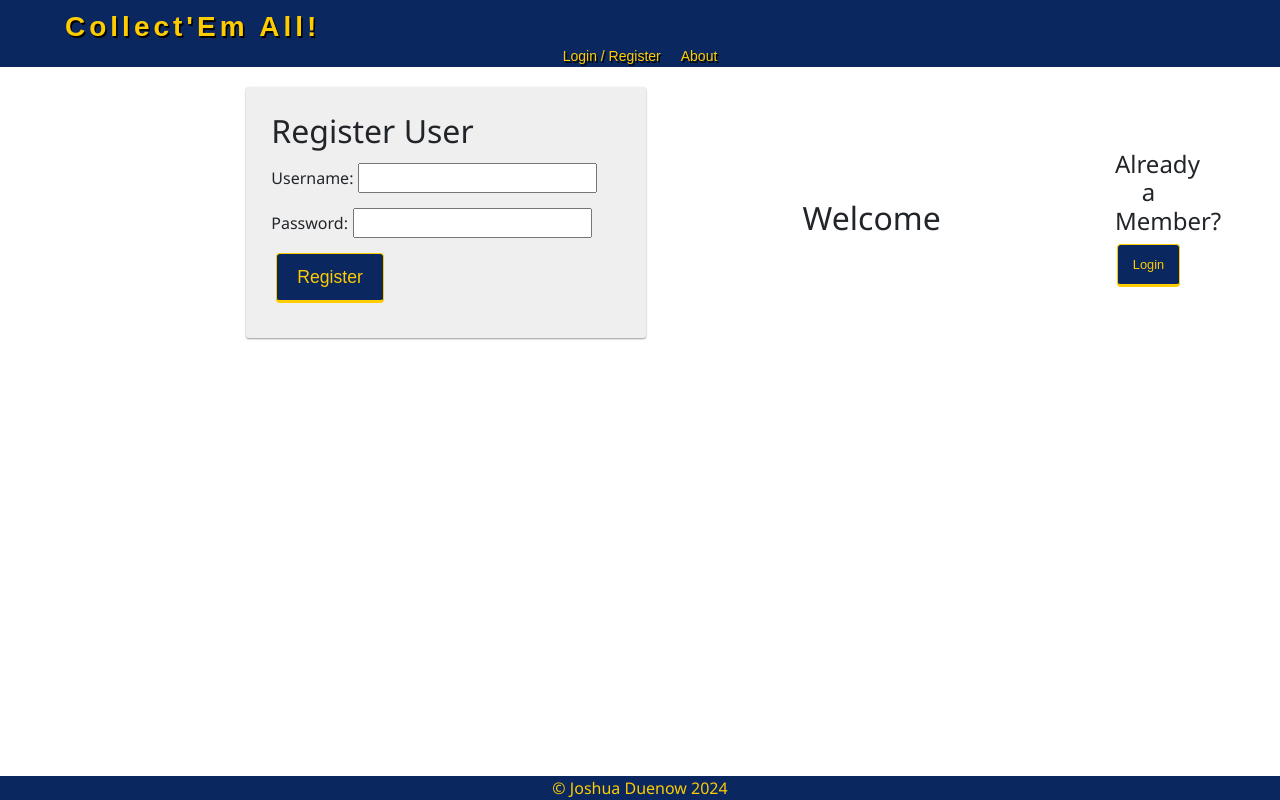
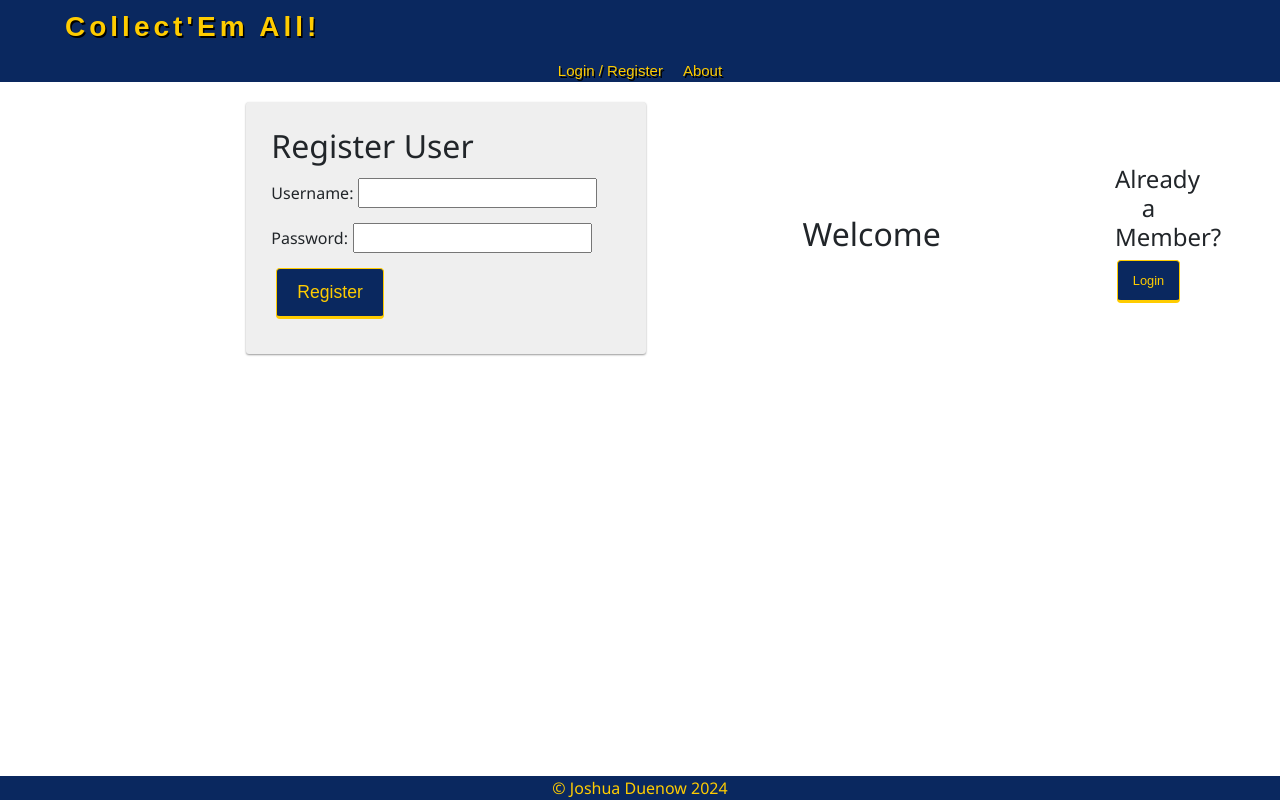
Before and after one commit to joshjduenow/prime-solo-project-collectEmAll, a React (Create React App) app: page /saved#/home in a window 1280 px wide. Built offline with nearby package versions, Linux system fonts and the light colour scheme; no server answers; a web font is replaced by a local one.

Commit message:
some styling edits

```diff
--- a/src/components/Header/Header.css
+++ b/src/components/Header/Header.css
@@ -8,5 +8,6 @@
   text-shadow: 1.5px 1.5px black;
   padding-top: 10px;
   padding-left: 65px;
+  padding-bottom: 15px;
   margin: 0;
 }
--- a/src/components/Nav/Nav.css
+++ b/src/components/Nav/Nav.css
@@ -21,7 +21,7 @@
   text-align: center;
   padding: 8px 10px;
   text-decoration: none;
-  font-size: 14px;
+  font-size: 15px;
 
   /* these last two make the logout button in
   the nav bar look like another link */
--- a/src/components/Pokeball/Pokeball.css
+++ b/src/components/Pokeball/Pokeball.css
@@ -27,8 +27,8 @@
 
   .pokeball-container {
     position: absolute;
-    top: 72px; /* Adjust this value to position the circle vertically */
-    left: 140px; /* Adjust this value to position the circle horizontally */
+    top: 85px; /* Adjust this value to position the circle vertically */
+    left: 160px; /* Adjust this value to position the circle horizontally */
     width: 75px; /* Twice the pokeball's width */
     height: 75px; /* Twice the pokeball's height */
     border-radius: 50%; /* Making it a circle */
```
Also changed, not shown: 1 other file (tests, documents, lock files or other folders).
